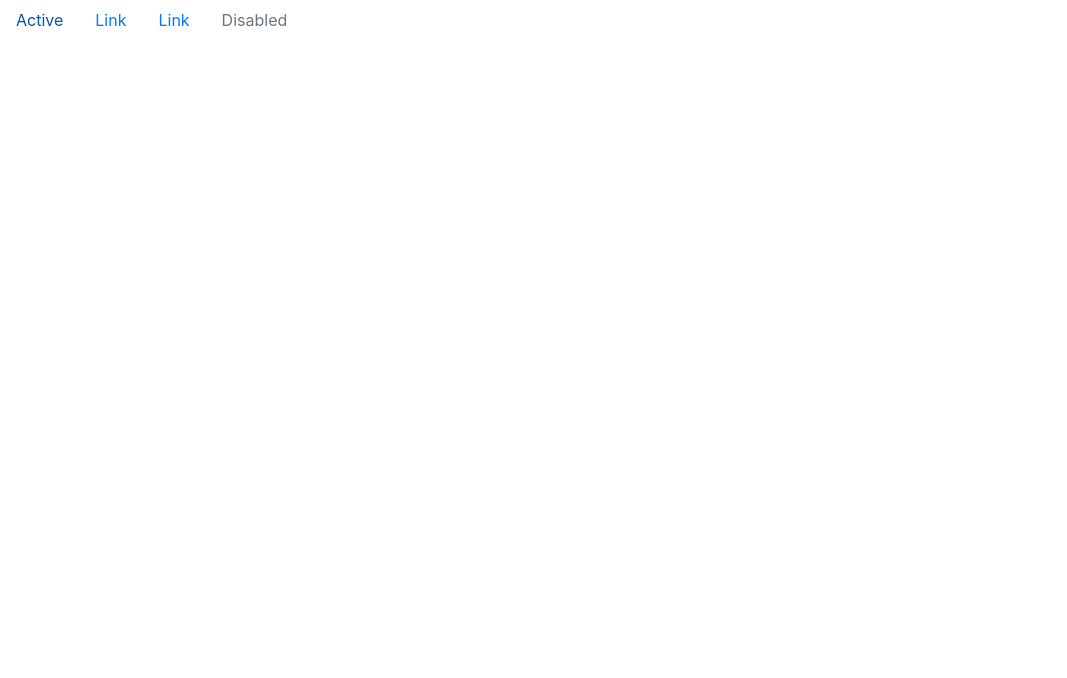
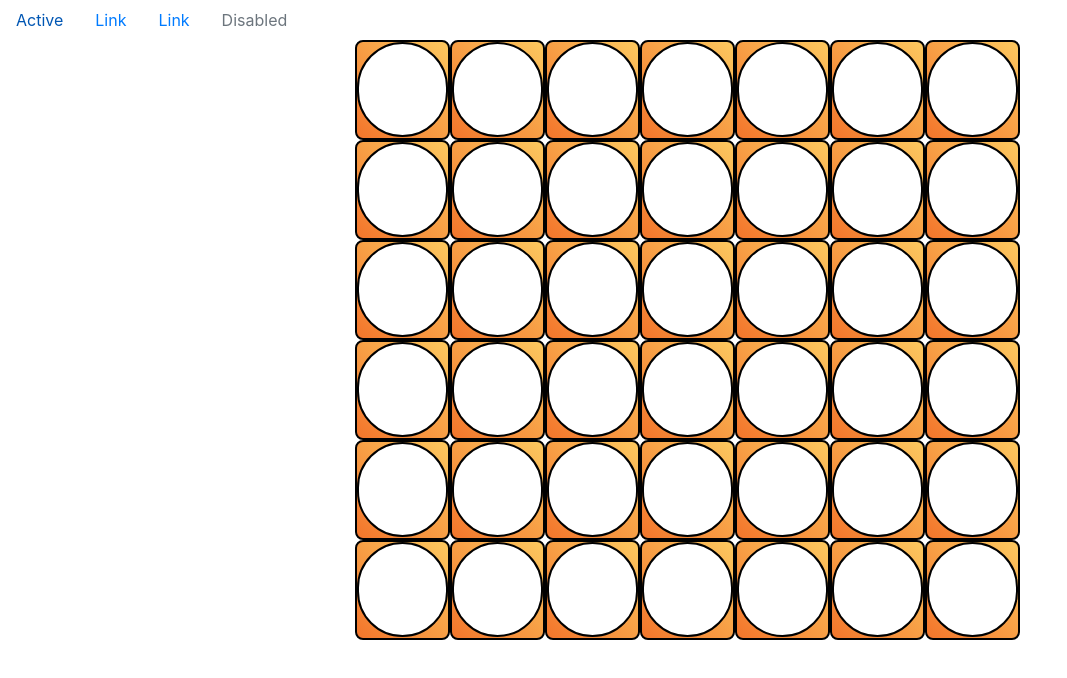
Before and after one commit to Koldenblue/blackjack, a plain HTML site: page connect-4.html in a window 1280 px wide. Shown: the whole page, without its empty margins (0-1067 px from the left). Drawn offline with nearby package versions, Linux system fonts and the light colour scheme.

Commit message:
made connect 4 board graphic

```diff
--- a/connect-4.html
+++ b/connect-4.html
@@ -21,6 +21,214 @@
       <a class="nav-link disabled" href="#" tabindex="-1" aria-disabled="true">Disabled</a>
   </nav>
 
+  <div class='container'>
+
+    <!-- will have a numeber of rows equal to user selection. For now, have 6 rows. -->
+    <div class='row board-row'>
+      <div class='col-md-3 empty'></div>
+
+      <div class='col-md-1 board-column'>
+        <div class='col-md-12 board-space'></div>
+      </div>
+
+      <div class='col-md-1 board-column'>
+        <div class='col-md-12 board-space'></div>
+      </div>
+
+      <div class='col-md-1 board-column'>
+        <div class='col-md-12 board-space'></div>
+      </div>
+
+      <div class='col-md-1 board-column'>
+        <div class='col-md-12 board-space'></div>
+      </div>
+
+      <div class='col-md-1 board-column'>
+        <div class='col-md-12 board-space'></div>
+      </div>
+
+      <div class='col-md-1 board-column'>
+        <div class='col-md-12 board-space'></div>
+      </div>
+
+      <div class='col-md-1 board-column'>
+        <div class='col-md-12 board-space'></div>
+      </div>
+
+      <div class='col-md-2 empty'></div>
+    </div>
+
+    <div class='row board-row'>
+      <div class='col-md-3 empty'></div>
+
+      <div class='col-md-1 board-column'>
+        <div class='col-md-12 board-space'></div>
+      </div>
+
+      <div class='col-md-1 board-column'>
+        <div class='col-md-12 board-space'></div>
+      </div>
+
+      <div class='col-md-1 board-column'>
+        <div class='col-md-12 board-space'></div>
+      </div>
+
+      <div class='col-md-1 board-column'>
+        <div class='col-md-12 board-space'></div>
+      </div>
+
+      <div class='col-md-1 board-column'>
+        <div class='col-md-12 board-space'></div>
+      </div>
+
+      <div class='col-md-1 board-column'>
+        <div class='col-md-12 board-space'></div>
+      </div>
+
+      <div class='col-md-1 board-column'>
+        <div class='col-md-12 board-space'></div>
+      </div>
+
+      <div class='col-md-2 empty'></div>
+    </div>
+
+    <div class='row board-row'>
+      <div class='col-md-3 empty'></div>
+
+      <div class='col-md-1 board-column'>
+        <div class='col-md-12 board-space'></div>
+      </div>
+
+      <div class='col-md-1 board-column'>
+        <div class='col-md-12 board-space'></div>
+      </div>
+
+      <div class='col-md-1 board-column'>
+        <div class='col-md-12 board-space'></div>
+      </div>
+
+      <div class='col-md-1 board-column'>
+        <div class='col-md-12 board-space'></div>
+      </div>
+
+      <div class='col-md-1 board-column'>
+        <div class='col-md-12 board-space'></div>
+      </div>
+
+      <div class='col-md-1 board-column'>
+        <div class='col-md-12 board-space'></div>
+      </div>
+
+      <div class='col-md-1 board-column'>
+        <div class='col-md-12 board-space'></div>
+      </div>
+
+      <div class='col-md-2 empty'></div>
+    </div>
+
+    <div class='row board-row'>
+      <div class='col-md-3 empty'></div>
+
+      <div class='col-md-1 board-column'>
+        <div class='col-md-12 board-space'></div>
+      </div>
+
+      <div class='col-md-1 board-column'>
+        <div class='col-md-12 board-space'></div>
+      </div>
+
+      <div class='col-md-1 board-column'>
+        <div class='col-md-12 board-space'></div>
+      </div>
+
+      <div class='col-md-1 board-column'>
+        <div class='col-md-12 board-space'></div>
+      </div>
+
+      <div class='col-md-1 board-column'>
+        <div class='col-md-12 board-space'></div>
+      </div>
+
+      <div class='col-md-1 board-column'>
+        <div class='col-md-12 board-space'></div>
+      </div>
+
+      <div class='col-md-1 board-column'>
+        <div class='col-md-12 board-space'></div>
+      </div>
+
+      <div class='col-md-2 empty'></div>
+    </div>
+
+    <div class='row board-row'>
+      <div class='col-md-3 empty'></div>
+
+      <div class='col-md-1 board-column'>
+        <div class='col-md-12 board-space'></div>
+      </div>
+
+      <div class='col-md-1 board-column'>
+        <div class='col-md-12 board-space'></div>
+      </div>
+
+      <div class='col-md-1 board-column'>
+        <div class='col-md-12 board-space'></div>
+      </div>
+
+      <div class='col-md-1 board-column'>
+        <div class='col-md-12 board-space'></div>
+      </div>
+
+      <div class='col-md-1 board-column'>
+        <div class='col-md-12 board-space'></div>
+      </div>
+
+      <div class='col-md-1 board-column'>
+        <div class='col-md-12 board-space'></div>
+      </div>
+
+      <div class='col-md-1 board-column'>
+        <div class='col-md-12 board-space'></div>
+      </div>
+
+      <div class='col-md-2 empty'></div>
+    </div>
+
+    <div class='row board-row'>
+      <div class='col-md-3 empty'></div>
+
+      <div class='col-md-1 board-column'>
+        <div class='col-md-12 board-space'></div>
+      </div>
+
+      <div class='col-md-1 board-column'>
+        <div class='col-md-12 board-space'></div>
+      </div>
+
+      <div class='col-md-1 board-column'>
+        <div class='col-md-12 board-space'></div>
+      </div>
+
+      <div class='col-md-1 board-column'>
+        <div class='col-md-12 board-space'></div>
+      </div>
+
+      <div class='col-md-1 board-column'>
+        <div class='col-md-12 board-space'></div>
+      </div>
+
+      <div class='col-md-1 board-column'>
+        <div class='col-md-12 board-space'></div>
+      </div>
+
+      <div class='col-md-1 board-column'>
+        <div class='col-md-12 board-space'></div>
+      </div>
+
+      <div class='col-md-2 empty'></div>
+    </div>
+
+  </div>
 
 </body>
 </html>
--- a/script/script.js
+++ b/script/script.js
@@ -2,8 +2,21 @@
 
 "use strict"
 
+// change this later to have the user input the colors
 function main() {
-    ;
+    let player1 = new Player('red');
+    let player2 = new Player('blue');
+
+    // Create a new Board with 7 rows and 6 columns
+    // Later add a button to do this, with a column and row selector
+    let myBoard = new Board(7, 6);
+    console.log(myBoard.boardArray);
+}
+
+class Player {
+    constructor(color) {
+        this.color = color;
+    }
 }
 
 // Creates a new Connect 4 board
@@ -41,5 +54,9 @@ class Position extends Piece {
 
 }
 
-let myBoard = new Board(7, 6);
-console.log(myBoard.boardArray);
+function turn(player) {
+    let currentPiece = new Piece(playerColor);
+
+    // the user should be able to click on a container to put a piece there. Containers should glow (add shadow) on hover.
+    // once clicked, add piece to array.
+}
--- a/style/style.css
+++ b/style/style.css
@@ -0,0 +1,25 @@
+.board-column {
+    background-image: linear-gradient(to bottom left, #FCC85F, #F3752B);
+    border:2px black solid;
+    margin-top:0;
+    padding:0;
+    border-radius: 8px;
+}
+
+.board-row {
+    height:100px;
+    margin-top:0;
+    padding:0;
+}
+
+.body {
+    background-color: #FFE7AD;
+}
+
+.board-space {
+    border: 2px black solid;
+    background-color: white;
+    border-radius: 50px;    margin-top:0;
+    padding:0;
+    height: 95px;
+}
```
Lines whose indentation alone changed are shown as unchanged.
